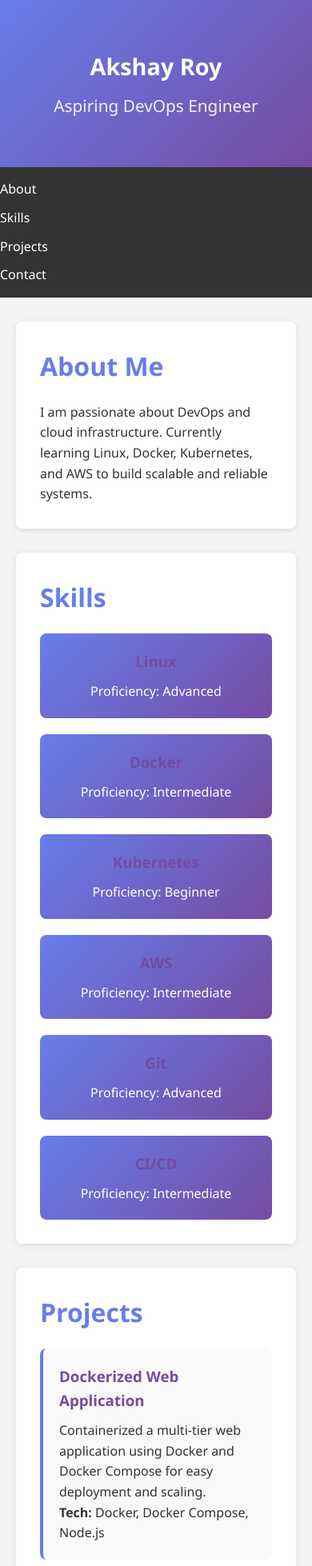
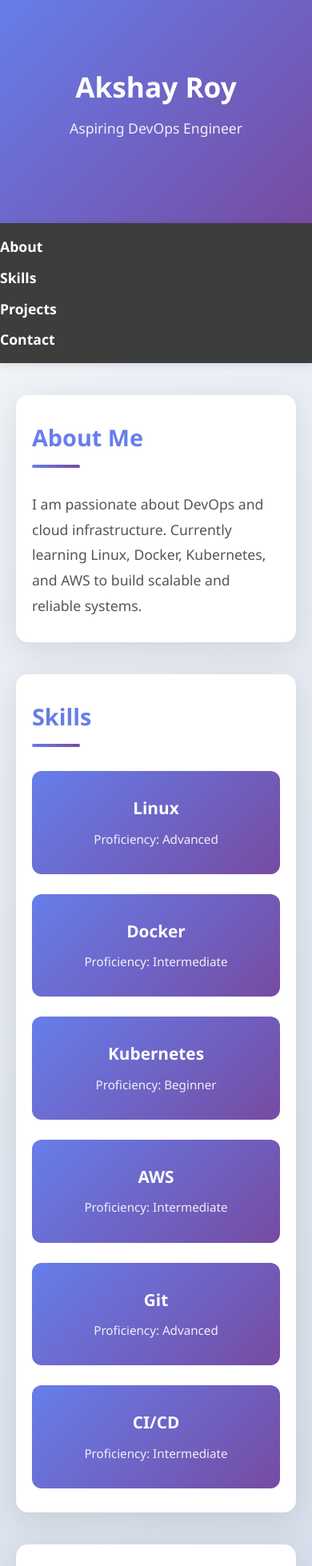
Before and after one commit to Akshay475/Akshay475.github.io, a plain HTML site: page index.html in a window 390 px wide. Shown: the top 1958 px of the page at 80% size. Drawn offline with Linux system fonts and the light colour scheme.

Commit message:
Refactor CSS for improved styling and responsiveness
Updated styles for various elements including body, header, navigation, and sections. Enhanced responsiveness and added animations.

```diff
--- a/Style.css
+++ b/Style.css
@@ -8,74 +8,153 @@ body {
   font-family: 'Segoe UI', Tahoma, Geneva, Verdana, sans-serif;
   line-height: 1.6;
   color: #333;
-  background-color: #f4f4f4;
+  background: linear-gradient(135deg, #f5f7fa 0%, #c3cfe2 100%);
+  min-height: 100vh;
 }
 
 .container {
-  max-width: 1000px;
+  max-width: 1200px;
   margin: 0 auto;
   padding: 0 20px;
 }
 
+/* Header Styling */
 header {
   background: linear-gradient(135deg, #667eea 0%, #764ba2 100%);
   color: white;
-  padding: 60px 0;
+  padding: 80px 0;
   text-align: center;
+  box-shadow: 0 10px 40px rgba(102, 126, 234, 0.3);
 }
 
 header h1 {
-  font-size: 2.5rem;
+  font-size: 3.5rem;
   margin-bottom: 10px;
+  font-weight: 700;
+  animation: slideDown 0.8s ease;
 }
 
 header .subtitle {
-  font-size: 1.3rem;
+  font-size: 1.5rem;
   opacity: 0.9;
+  margin-bottom: 25px;
+  animation: slideUp 0.8s ease;
 }
 
+@keyframes slideDown {
+  from {
+    opacity: 0;
+    transform: translateY(-30px);
+  }
+  to {
+    opacity: 1;
+    transform: translateY(0);
+  }
+}
+
+@keyframes slideUp {
+  from {
+    opacity: 0;
+    transform: translateY(30px);
+  }
+  to {
+    opacity: 1;
+    transform: translateY(0);
+  }
+}
+
+.social-links {
+  display: flex;
+  justify-content: center;
+  gap: 20px;
+  margin-top: 20px;
+}
+
+.social-links a {
+  color: white;
+  font-size: 1.8rem;
+  transition: transform 0.3s, opacity 0.3s;
+}
+
+.social-links a:hover {
+  transform: scale(1.2);
+  opacity: 0.8;
+}
+
+/* Navigation */
 nav {
-  background-color: #333;
+  background-color: rgba(51, 51, 51, 0.95);
   padding: 15px 0;
   position: sticky;
   top: 0;
   z-index: 100;
+  box-shadow: 0 2px 10px rgba(0, 0, 0, 0.1);
 }
 
 nav ul {
   list-style: none;
   display: flex;
   justify-content: center;
-  gap: 30px;
+  gap: 40px;
 }
 
 nav a {
   color: white;
   text-decoration: none;
-  font-weight: 500;
-  transition: color 0.3s;
+  font-weight: 600;
+  font-size: 1.1rem;
+  transition: color 0.3s, border-bottom 0.3s;
+  border-bottom: 2px solid transparent;
+  padding-bottom: 5px;
 }
 
 nav a:hover {
   color: #667eea;
+  border-bottom: 2px solid #667eea;
 }
 
+/* Main Content */
 main {
-  padding: 40px 20px;
+  padding: 60px 20px;
 }
 
 section {
   background: white;
-  margin: 30px 0;
-  padding: 30px;
-  border-radius: 8px;
-  box-shadow: 0 2px 10px rgba(0,0,0,0.1);
+  margin: 40px 0;
+  padding: 50px 40px;
+  border-radius: 15px;
+  box-shadow: 0 10px 40px rgba(0, 0, 0, 0.1);
+  animation: fadeIn 0.8s ease;
+}
+
+@keyframes fadeIn {
+  from {
+    opacity: 0;
+    transform: translateY(20px);
+  }
+  to {
+    opacity: 1;
+    transform: translateY(0);
+  }
 }
 
 h2 {
   color: #667eea;
-  margin-bottom: 20px;
-  font-size: 2rem;
+  margin-bottom: 30px;
+  font-size: 2.5rem;
+  position: relative;
+  padding-bottom: 15px;
+}
+
+h2::after {
+  content: '';
+  position: absolute;
+  bottom: 0;
+  left: 0;
+  width: 60px;
+  height: 4px;
+  background: linear-gradient(90deg, #667eea, #764ba2);
+  border-radius: 2px;
 }
 
 h3 {
@@ -83,65 +162,131 @@ h3 {
   margin-bottom: 10px;
 }
 
+section p {
+  font-size: 1.1rem;
+  color: #555;
+  line-height: 1.8;
+}
+
+/* Skills Section */
 .skills-grid {
   display: grid;
-  grid-template-columns: repeat(auto-fit, minmax(200px, 1fr));
-  gap: 20px;
-  margin-top: 20px;
+  grid-template-columns: repeat(auto-fit, minmax(180px, 1fr));
+  gap: 25px;
+  margin-top: 30px;
 }
 
 .skill-card {
   background: linear-gradient(135deg, #667eea 0%, #764ba2 100%);
   color: white;
-  padding: 20px;
-  border-radius: 8px;
+  padding: 30px 20px;
+  border-radius: 12px;
   text-align: center;
-  transition: transform 0.3s;
+  transition: transform 0.3s, box-shadow 0.3s;
+  cursor: pointer;
 }
 
 .skill-card:hover {
-  transform: translateY(-5px);
+  transform: translateY(-10px);
+  box-shadow: 0 15px 40px rgba(102, 126, 234, 0.4);
 }
 
+.skill-card i {
+  font-size: 2.5rem;
+  margin-bottom: 15px;
+  display: block;
+}
+
+.skill-card h3 {
+  color: white;
+  font-size: 1.3rem;
+  margin-bottom: 8px;
+}
+
+.skill-card p {
+  color: rgba(255, 255, 255, 0.9);
+  font-size: 0.95rem;
+}
+
+/* Projects Section */
 .projects-grid {
   display: grid;
-  grid-template-columns: repeat(auto-fit, minmax(280px, 1fr));
-  gap: 20px;
-  margin-top: 20px;
+  grid-template-columns: repeat(auto-fit, minmax(320px, 1fr));
+  gap: 30px;
+  margin-top: 30px;
 }
 
 .project-card {
-  border-left: 4px solid #667eea;
-  padding: 20px;
-  background: #f9f9f9;
-  border-radius: 8px;
-  transition: box-shadow 0.3s;
+  background: linear-gradient(135deg, #f5f7fa 0%, #c3cfe2 100%);
+  padding: 30px;
+  border-radius: 12px;
+  transition: transform 0.3s, box-shadow 0.3s;
+  border-left: 5px solid #667eea;
+  cursor: pointer;
 }
 
 .project-card:hover {
-  box-shadow: 0 5px 20px rgba(102, 126, 234, 0.2);
+  transform: translateY(-10px);
+  box-shadow: 0 15px 40px rgba(102, 126, 234, 0.3);
 }
 
+.project-icon {
+  font-size: 2.5rem;
+  color: #667eea;
+  margin-bottom: 15px;
+}
+
+.project-card h3 {
+  color: #667eea;
+  font-size: 1.4rem;
+  margin: 15px 0;
+}
+
+.project-card p {
+  color: #555;
+  margin-bottom: 12px;
+}
+
+.tech {
+  font-size: 0.95rem !important;
+  color: #764ba2 !important;
+  margin-top: 15px !important;
+}
+
+/* Footer */
 footer {
-  background-color: #333;
+  background: linear-gradient(135deg, #667eea 0%, #764ba2 100%);
   color: white;
   text-align: center;
-  padding: 30px 0;
+  padding: 50px 0;
   margin-top: 40px;
 }
 
+footer h2 {
+  color: white;
+  border-bottom-color: rgba(255, 255, 255, 0.3);
+}
+
 footer a {
-  color: #667eea;
+  color: #fff;
   text-decoration: none;
+  font-weight: 600;
+  transition: opacity 0.3s;
 }
 
 footer a:hover {
+  opacity: 0.8;
   text-decoration: underline;
 }
 
+/* Responsive Design */
 @media (max-width: 768px) {
   header h1 {
-    font-size: 1.8rem;
+    font-size: 2.2rem;
+  }
+
+  header .subtitle {
+    font-size: 1.1rem;
   }
 
   nav ul {
@@ -149,6 +294,14 @@ footer a:hover {
     gap: 10px;
   }
 
+  section {
+    padding: 30px 20px;
+  }
+
+  h2 {
+    font-size: 1.8rem;
+  }
+
   .skills-grid,
   .projects-grid {
     grid-template-columns: 1fr;
```
